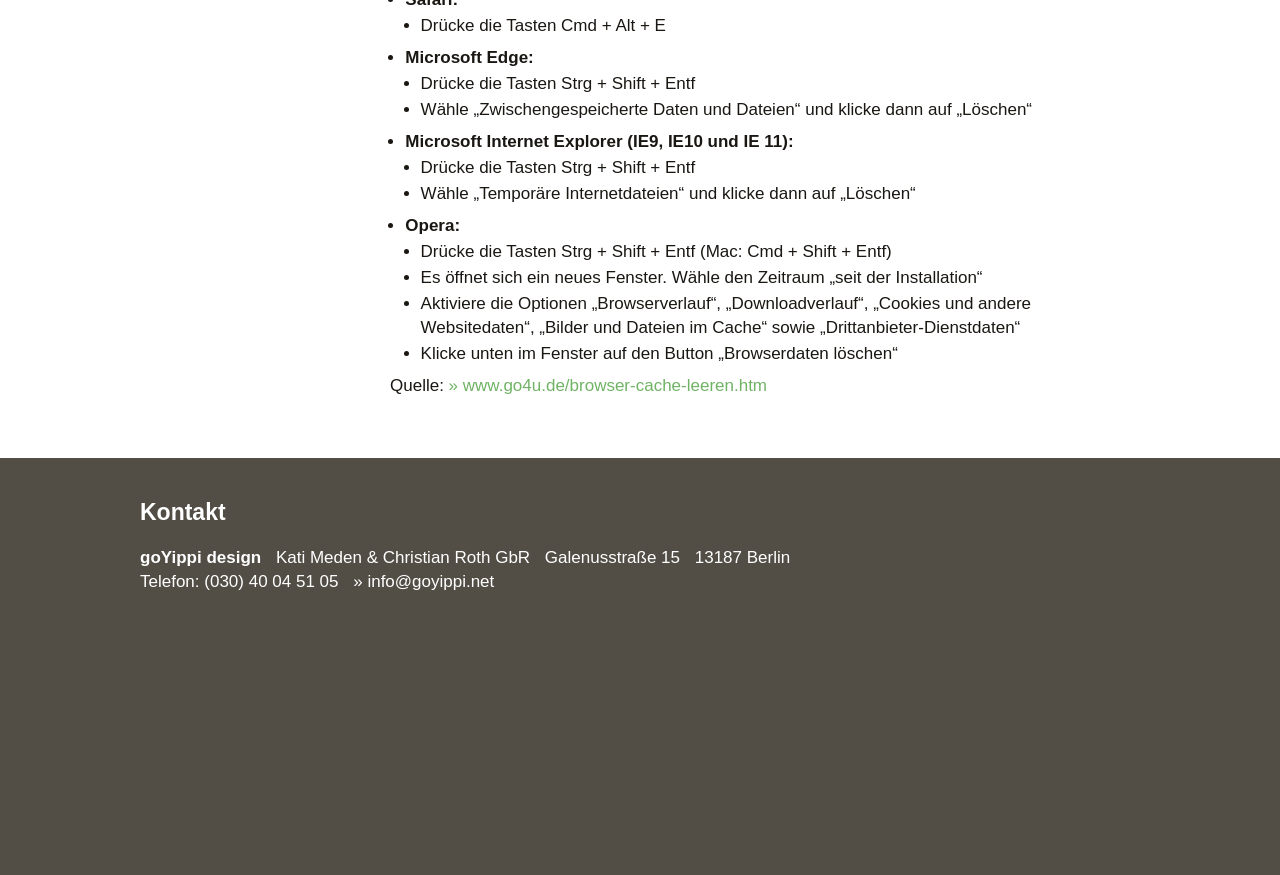
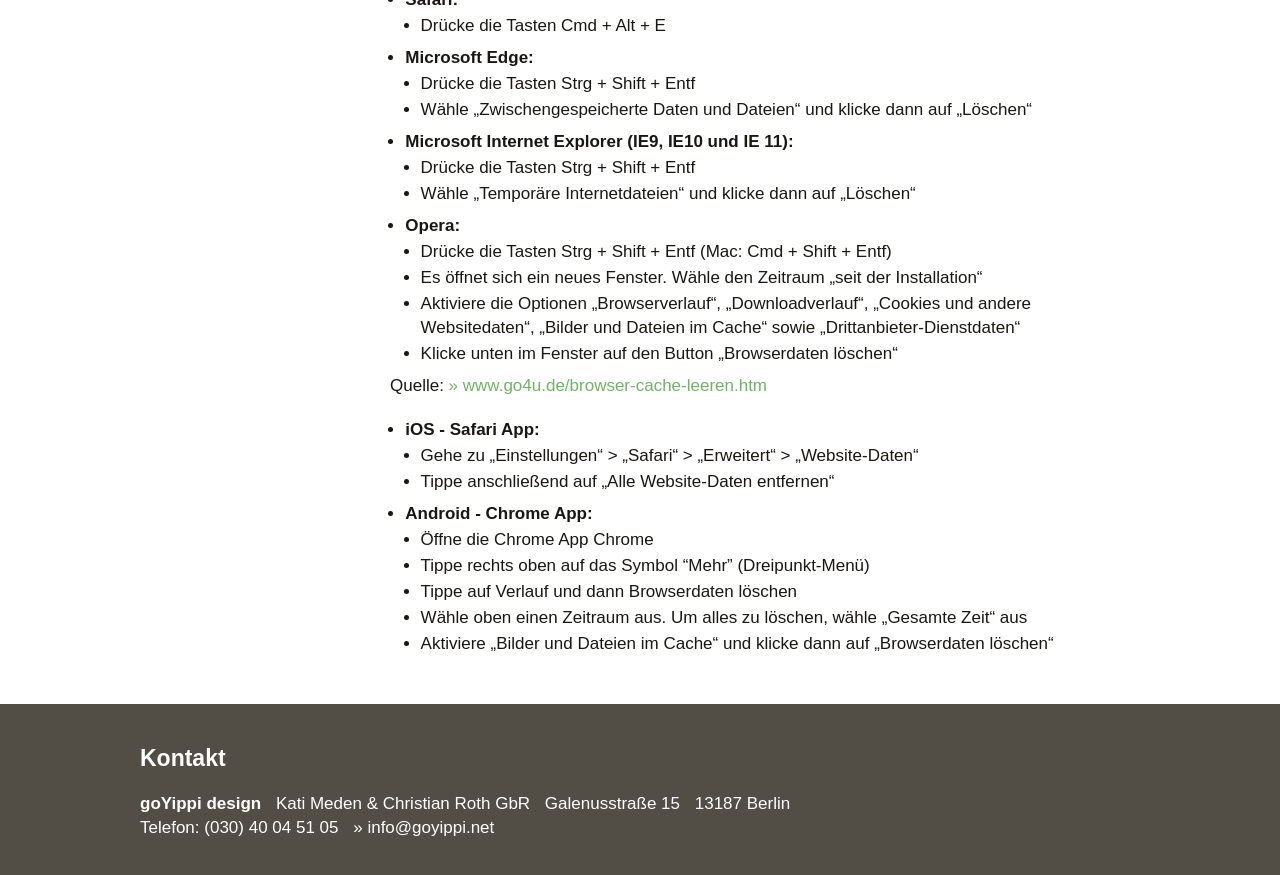
Before and after one commit to goYippi-labs/tutorials, a Jekyll site: the page built from browser-cache/index.md, in a window 1280 px wide and 900 px high, scrolled down 1150 px. Shown: the top 875 px of the window. Built offline with Jekyll 4.4.1, drawn with Linux system fonts in a browser that asks for light colours; some web fonts are replaced; before the commit the page ends 1804 px from its top, so only the background shows below that.

Commit message:
Add iOS and Android Cache

```diff
--- a/browser-cache/index.md
+++ b/browser-cache/index.md
@@ -57,3 +57,14 @@
   * Klicke unten im Fenster auf den Button „Browserdaten löschen“
 
 Quelle: [» www.go4u.de/browser-cache-leeren.htm](https://www.go4u.de/browser-cache-leeren.htm)
+
+* **iOS - Safari App:**
+  * Gehe zu „Einstellungen“ > „Safari“ > „Erweitert“ > „Website-Daten“
+  * Tippe anschließend auf „Alle Website-Daten entfernen“
+
+* **Android - Chrome App:**
+  * Öffne die Chrome App Chrome
+  * Tippe rechts oben auf das Symbol "Mehr" (Dreipunkt-Menü)
+  * Tippe auf Verlauf und dann Browserdaten löschen
+  * Wähle oben einen Zeitraum aus. Um alles zu löschen, wähle „Gesamte Zeit“ aus
+  * Aktiviere „Bilder und Dateien im Cache“ und klicke dann auf „Browserdaten löschen“
```
